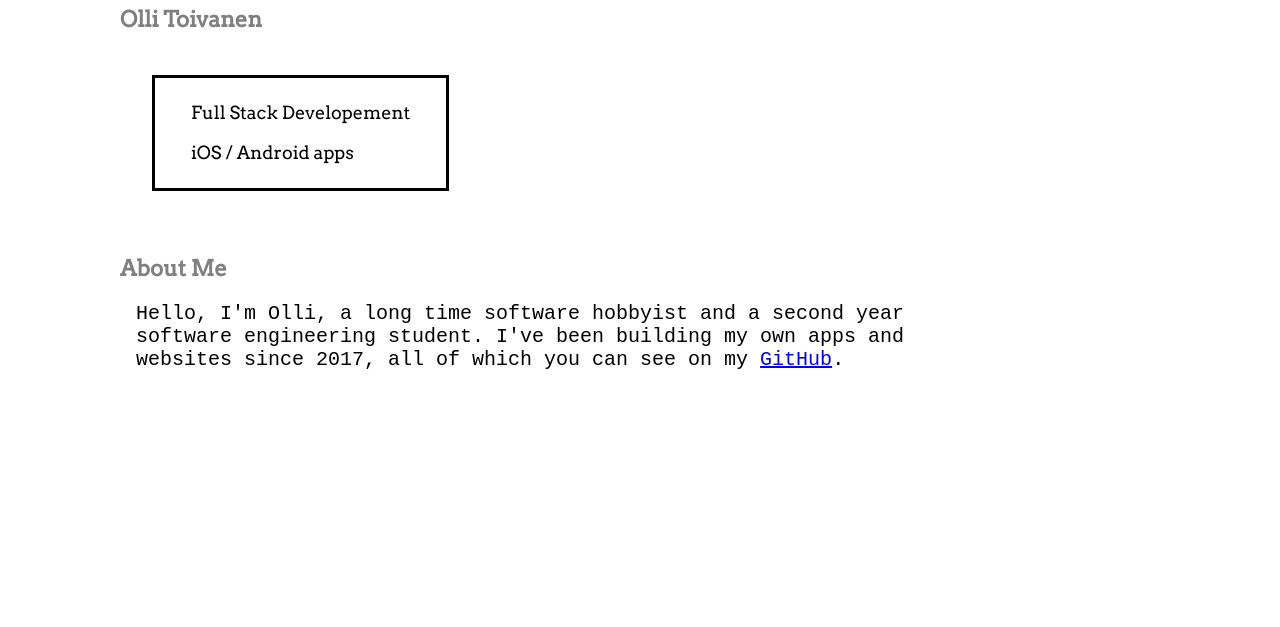
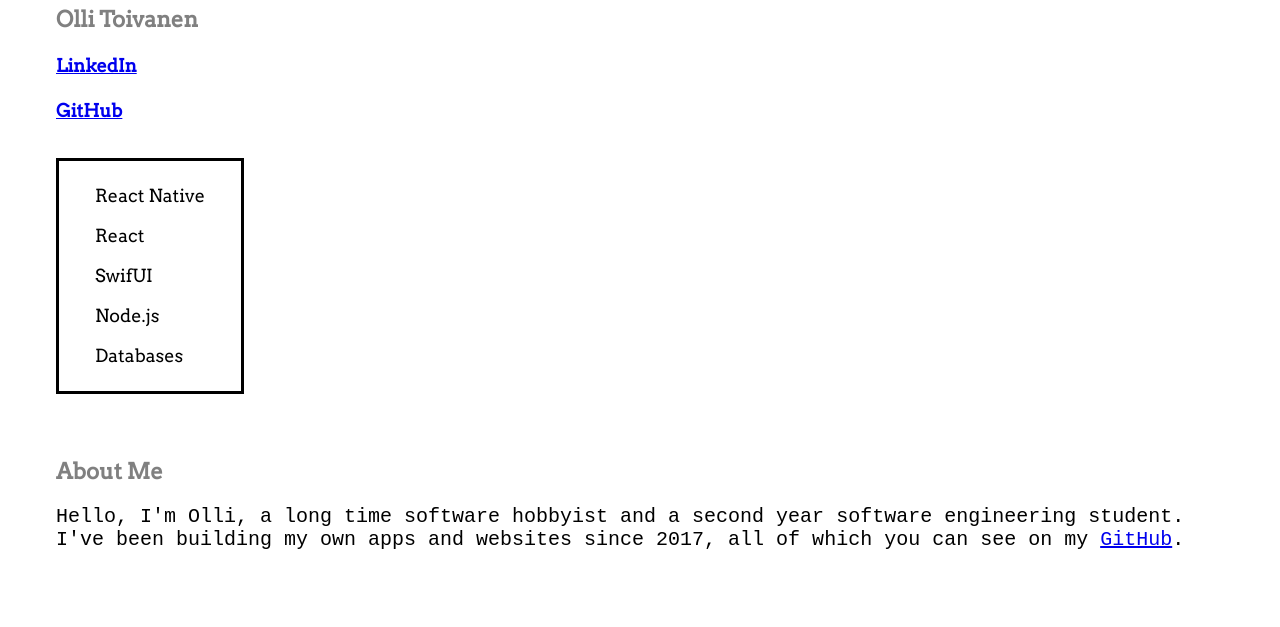
Before and after one commit to ollitoivanen/ollitoivanen-ollitoivanen.github.io, a Gatsby site: page / in a window 1280 px wide. Shown: the part 469-1096 px from the top of the page. Before the commit the page ends 916 px from the top, so only its background shows below. Built offline with nearby package versions, Linux system fonts and the light colour scheme; Gatsby itself is replaced by a stand-in of ours.

Commit message:
Added links to LinkedIn and GitHub

```diff
--- a/src/components/PortraitImage.js
+++ b/src/components/PortraitImage.js
@@ -10,6 +10,7 @@ const PortraitImage = () => {
 
 
 const image_portrait = {
-  height: 300
+  height: 300,
+  marginRight: 48
 }
 export default PortraitImage;
--- a/src/pages/index.js
+++ b/src/pages/index.js
@@ -2,6 +2,32 @@ import * as React from "react";
 
 
 import PortraitImage from "../components/PortraitImage";
+
+const skills = ["React Native", "React", "SwifUI", "Node.js", "Databases"]
+const IndexPage = () => {
+  return (
+    <main style={view_container}>
+      <PortraitImage />
+      <h1 style={text_header}>Building things to last</h1>
+      <h2 style={text_name}>Olli Toivanen</h2>
+      <h2 style={text_name}><a style={text_personal_links} href={"https://www.linkedin.com/in/ollitoivanen/"}>LinkedIn</a></h2>
+      <h2 style={text_name}><a style={text_personal_links} href={"https://github.com/ollitoivanen"}>GitHub</a></h2>
+      <div style={view_skills_container}>
+        {skills.map(skill=>(
+        <p style={text_skills}>{skill}</p>
+        ))}
+      </div>
+
+      <h2 style={text_about_me_header}>About Me</h2>
+      <p style={text_about_me}>Hello, I'm Olli, a long time software hobbyist and a second year software engineering student.
+       I've been building my own apps and websites since 2017,
+        all of which you can see on my <a style={text_link} href="https://github.com/ollitoivanen">GitHub</a>
+      .</p>
+
+    </main>
+  );
+};
+
 
 const view_container = {
   padding: 48
@@ -10,21 +36,18 @@ const view_container = {
 const text_header = {
   fontFamily: "Arvo Regular",
   paddingTop: 32,
-  paddingLeft: 48,
 };
 
 const text_name = {
   fontFamily: "Arvo Regular",
   fontSize: 22,
   color: "gray",
-  paddingLeft: 64,
 };
 
 const text_about_me_header = {
   fontFamily: "Arvo Regular",
   fontSize: 22,
   color: "gray",
-  paddingLeft: 64,
   marginTop: 64
 };
 
@@ -33,11 +56,15 @@ const text_skills = {
   fontSize: 18,
 };
 
+const text_personal_links = {
+  fontFamily: "Arvo Regular",
+  fontSize: 18,
+  marginVertical: 16
+};
+
 const text_about_me = {
   fontFamily: "Courier New",
   fontSize: 20,
-  paddingLeft: 80,
-  width: "75%"
 }
 
 const text_link = {
@@ -50,30 +77,10 @@ const view_skills_container = {
   padding: 6,
   paddingLeft: 36,
   paddingRight: 36,
-  marginTop: 24,
-  marginLeft: 96,
+  marginTop: 16,
   borderStyle: "solid",
   borderWidth: 3,
   borderColor: "black",
-};
-const IndexPage = () => {
-  return (
-    <main style={view_container}>
-      <PortraitImage />
-      <h1 style={text_header}>Building things to last</h1>
-      <h2 style={text_name}>Olli Toivanen</h2>
-      <div style={view_skills_container}>
-        <p style={text_skills}>Full Stack Developement</p>
-        <p style={text_skills}>iOS / Android apps</p>
-      </div>
-      <h2 style={text_about_me_header}>About Me</h2>
-      <p style={text_about_me}>Hello, I'm Olli, a long time software hobbyist and a second year software engineering student.
-       I've been building my own apps and websites since 2017,
-        all of which you can see on my <a style={text_link} href="https://github.com/ollitoivanen?tab=repositories">GitHub</a>
-      .</p>
-
-    </main>
-  );
 };
 
 export default IndexPage;
```
